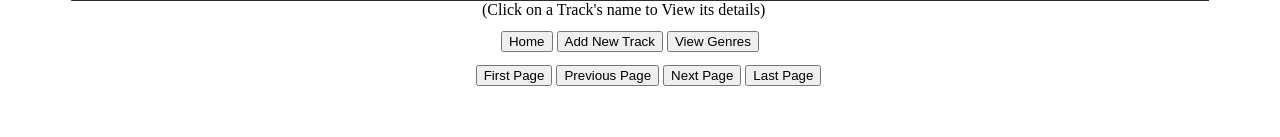
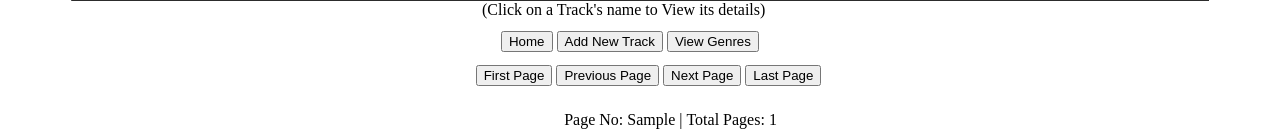
Before and after one commit to Gaurev-Katoch/Greedy-Music, a Django app: template TrackLister/templates/tracks.html in a window 1280 px wide; the page is wider, and only the part inside the window is pictured. Shown: the part 673-810 px from the top of that part. Before the commit the page ends 759 px from the top of that part, so only its background shows below. Run offline with Django 3.2, Linux system fonts and the light colour scheme; data comes from the database, SQL or seed files in the repository; both versions use the stored data as it was after the commit; the template is opened without the code that fills it: values that come from a table or form of the project are taken from there, most other values are stand-ins (such as "Sample title", 1, 10 or a date in 2020); parts of the project's set-up code (start-up, migrations or seed data) failed here and were passed over.

```diff
--- a/TrackLister/templates/tracks.html
+++ b/TrackLister/templates/tracks.html
@@ -92,6 +92,14 @@
             {% endif %}
         </div>
     {% endif %}
+    {% if call != 'search' %}
+    <footer>
+        <div style="width: 40%; margin-left: 44%; margin-top:2%; display: inline-block;">
+        <p style="display: inline">Page No: {{ page_no }} |</p>
+        <p style="display: inline">Total Pages: {{ total_pages }}</p>
+        </div>
+    </footer>
+    {% endif %}
 {% else %}
     <p style="width: 10%; margin: auto;">Tracks Not Found.</p>
     <div style="width: 40%; margin-left: 41%; margin-top:1%; display: inline-block;">
```
Also changed, not shown: TrackLister/views.py (+5 -2 lines), db.sqlite3.
